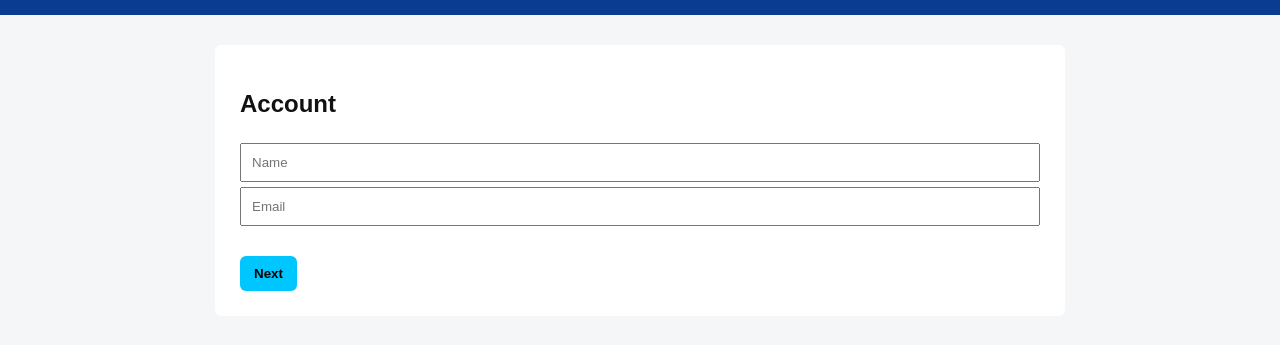
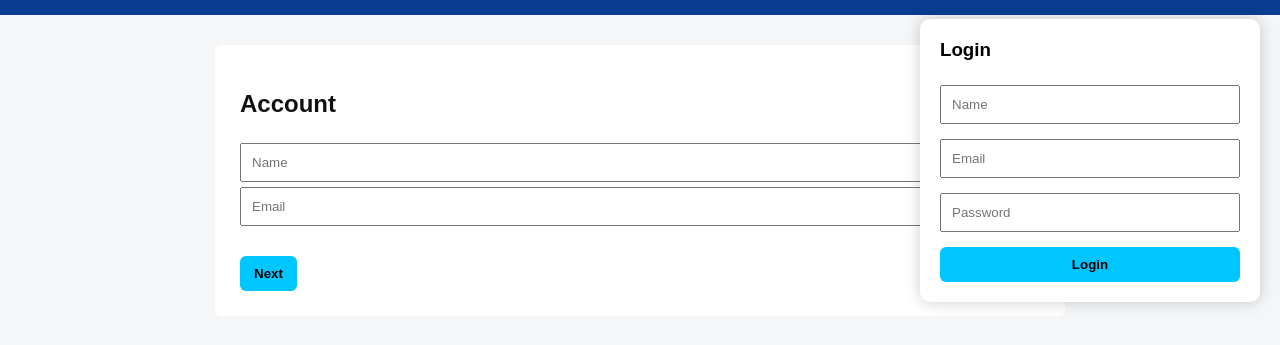
Before and after one commit to FusionSlab/FusionSlab-Submission-Center, a plain HTML site: page index.html in a window 1280 px wide. Both pictures are taken after a click on the button "Login". Shown: the part 61-406 px from the top of the page. Drawn offline with nearby package versions, Linux system fonts and the light colour scheme.

Commit message:
Update index.html

```diff
--- a/index.html
+++ b/index.html
@@ -162,9 +162,9 @@ button:hover {
 
  <div class="header-right" style="display:flex; gap:10px;">
 
-  <button type="button">
-    Login
-  </button>
+  <button type="button" onclick="showLogin()">
+  Login
+</button>
 
   <button type="button" onclick="showSignup()">
   Sign Up
@@ -209,6 +209,30 @@ button:hover {
     Sign Up
   </button>
 
+</div>
+
+<div id="loginBox" style="
+  display:none;
+  position:fixed;
+  top:80px;
+  right:20px;
+  width:300px;
+  background:white;
+  padding:20px;
+  border-radius:10px;
+  box-shadow:0 0 15px rgba(0,0,0,0.2);
+  z-index:9999;
+  color:black;
+">
+  <h3 style="margin-top:0;">Login</h3>
+
+  <input type="text" placeholder="Name" style="margin-bottom:10px;">
+  <input type="email" placeholder="Email" style="margin-bottom:10px;">
+  <input type="password" placeholder="Password" style="margin-bottom:15px;">
+
+  <button type="button" style="width:100%;">
+    Login
+  </button>
 </div>
 
 </div>
@@ -575,6 +599,16 @@ function showSignup() {
   } else {
     box.style.display = "none";
   }
+}
+
+function showLogin() {
+  const box = document.getElementById("loginBox");
+
+  if (!box) return;
+
+  const isHidden = getComputedStyle(box).display === "none";
+
+  box.style.display = isHidden ? "block" : "none";
 }
 
 let service = "";
```
